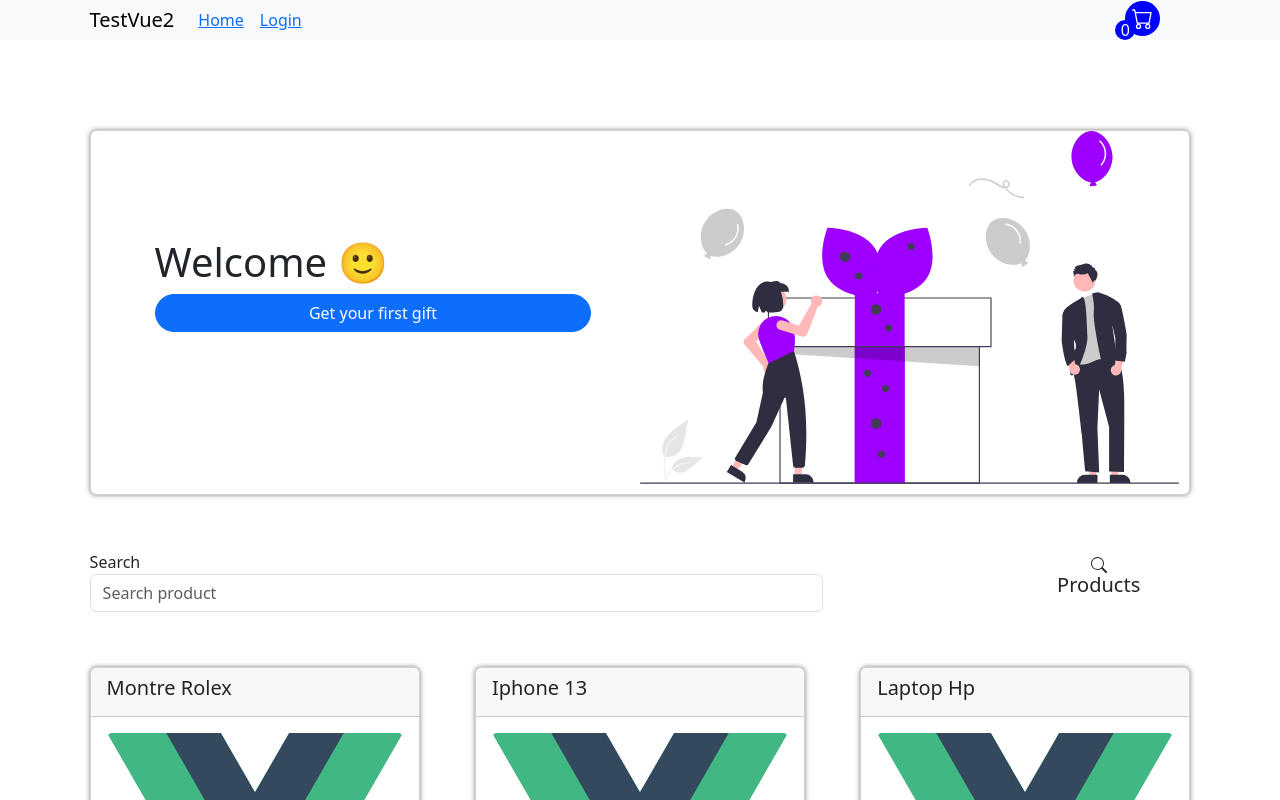
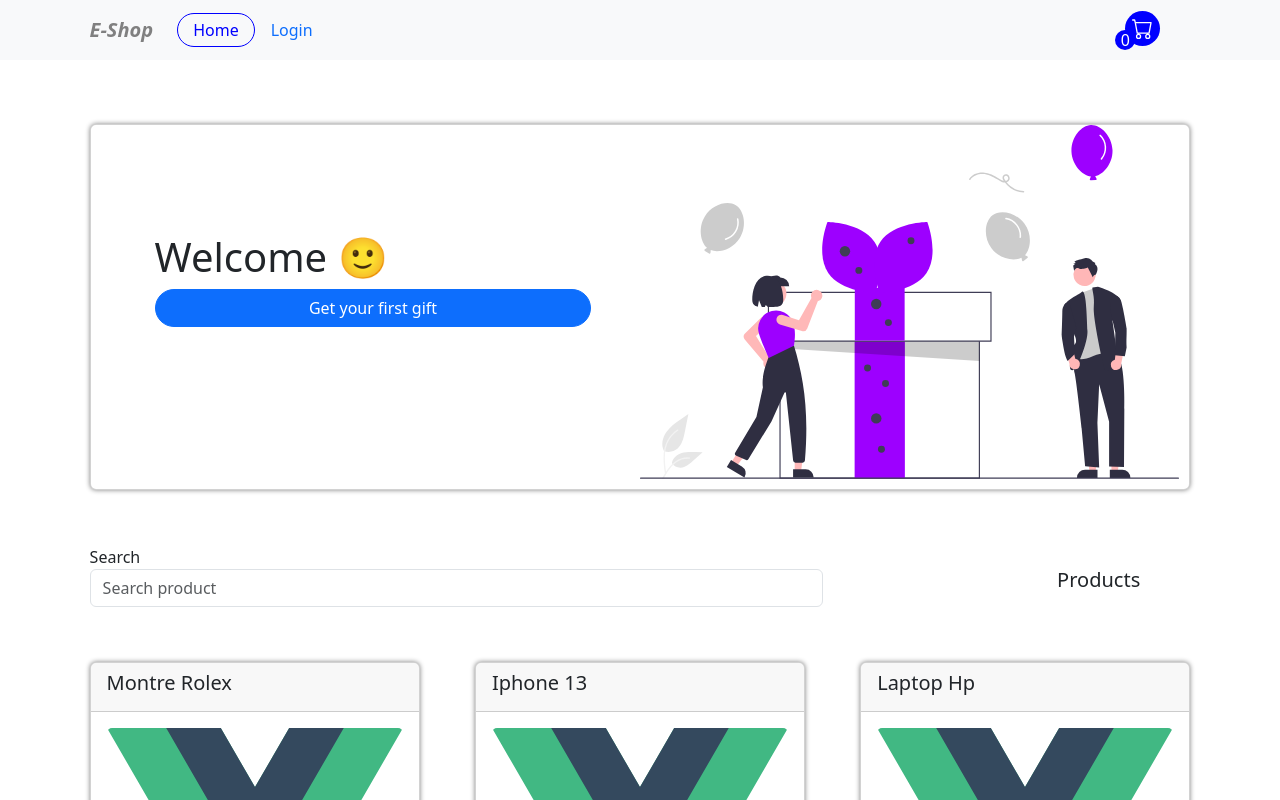
Before and after one commit to BriceNogue/TestVueJs, a Vue app: page / in a window 1280 px wide. Shown: the top 800 px of the page. Built offline with nearby package versions, Linux system fonts and the light colour scheme; some icons are missing.

Commit message:
delete item in cart

```diff
--- a/src/App.vue
+++ b/src/App.vue
@@ -5,6 +5,7 @@ export default {
     return {
       //isCon: false,
       store: store,
+      isCartOpen: false,
     }
   },
 
@@ -46,6 +47,12 @@ export default {
       //this.getStat();
       e.preventDefault();
     },
+    toggleCart() {
+      this.isCartOpen = !this.isCartOpen
+    },
+    removeProduct(product) {
+      store.cart.splice(store.cart.indexOf(product),1);
+    }
 
     /*getStat() {
       if (localStorage.getItem('connectedUser')) {
@@ -64,29 +71,29 @@ export default {
   <div id="app">
     <header>
       <nav class="navbar navbar-expand-sm navbar-light bg-light">
-        <a class="navbar-brand" href="#">TestVue2</a>
+        <a class="navbar-brand logo" href="#">E-Shop</a>
         <button class="navbar-toggler d-lg-none" type="button" data-toggle="collapse" data-target="#collapsibleNavId"
           aria-controls="collapsibleNavId" aria-expanded="false" aria-label="Toggle navigation">
           <span class="navbar-toggler-icon"></span>
         </button>
         <div class="collapse navbar-collapse" id="collapsibleNavId">
           <ul class="navbar-nav mr-auto mt-2 mt-lg-0">
-            <li class="nav-item active">
+            <li class="nav-item">
               <a class="nav-link">
                 <router-link to="/">Home</router-link>
               </a>
             </li>
             <li class="nav-item">
-              <a class="nav-link" v-if="!store.isConnected">
+              <a class="nav-link btn-login" v-if="!store.isConnected">
                 <router-link to="login">Login</router-link>
               </a>
-              <a class="nav-link" v-else @click.prevent="logout">
+              <a class="nav-link btn-logout" v-else @click.prevent="logout">
                 <router-link to="login">Logout</router-link>
               </a>
             </li>
           </ul>
         </div>
-        <div class="cart">
+        <div class="cart-btn" @click="toggleCart()">
           <div>
             <b-icon icon="cart"></b-icon>
           </div>
@@ -100,19 +107,77 @@ export default {
       </nav>
     </header>
 
+    <div class="card cart" v-show="isCartOpen">
+      <div class="card-header">
+        <h5 class="card-title">{{ store.cart.length }} Prods</h5>
+      </div>
+      <div class="card-body">
+        <div class="card" v-for="prod in store.cart">
+          <div>
+            <div>
+              <strong>{{ prod.pName }}</strong>
+            </div>
+            <div>
+              <b>{{ prod.price }}</b>
+            </div>
+          </div>
+          <div class="card-actions">
+            <div>
+              <b-icon icon="cart-x" @click.prevent="removeProduct(prod)" class="cash-coin" aria-hidden="true"></b-icon>
+            </div>
+          </div>
+        </div>
+      </div>
+      <div class="card-footer">
+        <b-button size="sm" class="mb-2 btn-cart" variant="primary" v-on:click.prevent="buyProduct(product)">
+          <b-icon icon="cash-coin" aria-hidden="true"></b-icon> Bey Now
+        </b-button>
+      </div>
+    </div>
+
     <router-view />
 
   </div>
 </template>
 
 <style scoped>
+#app {
+  position: relative;
+}
+
 nav {
+  height: 60px;
   padding: 0 7% 0 7%;
 }
-.cart {
+
+nav a.router-link-exact-active {
+  color: blue;
+  border: solid 1px;
+  padding: 5px 15px 5px 15px;
+  border-radius: 50px;
+}
+
+.logo {
+  color: gray;
+  font-weight: bold;
+  font-style: italic;
+}
+
+.navbar-nav {
+  display: flex;
+  align-items: center;
+}
+
+.nav-item a {
+  text-decoration-line: none;
+  font-weight: 500;
+}
+
+.cart-btn {
   position: relative;
 }
-.b-icon  {
+
+.cart-btn .b-icon {
   margin-right: 30px;
   width: 35px;
   height: 35px;
@@ -123,7 +188,7 @@ nav {
   transition: ease 0.5s;
 }
 
-.cart:hover {
+.cart-btn:hover {
   scale: 1.1;
 }
 
@@ -135,6 +200,7 @@ nav {
   bottom: -1px;
   left: -10px;
 }
+
 .cart-number p {
   background-color: blue;
   width: 20px;
@@ -146,4 +212,54 @@ nav {
   display: flex;
   color: white;
 }
-</style>
+
+.cart {
+  width: 300px;
+  position: absolute;
+  right: 7%;
+  z-index: 1;
+}
+
+.card-footer .btn-cart {
+  width: 100%;
+  display: flex;
+  justify-content: space-between;
+  align-items: center;
+  border-radius: 50px;
+  font-weight: bold;
+  padding: 10px 15px 10px 15px;
+}
+
+.card-body {
+  max-height: 300px;
+  overflow-x: hidden;
+}
+.cash-coin {
+  width: 30px;
+  height: 30px;
+  padding: 5px;
+  border-radius: 50px;
+  display: flex;
+  justify-content: center;
+  align-items: center;
+  color: red;
+}
+.cash-coin:hover {
+  background-color: #f8cbcb;
+}
+.card-body .card {
+  margin-bottom: 15px;
+  padding: 5px 15px 5px 15px;
+  display: flex;
+  flex-direction: row;
+  justify-content: space-between;
+  transition: 0.5s;
+}
+.card-actions {
+  display: flex;
+  align-items: center;
+}
+
+.card-body .card:hover {
+  scale: 1.1;
+}</style>
--- a/src/components/ProductCard.vue
+++ b/src/components/ProductCard.vue
@@ -1,4 +1,16 @@
 <template>
+    <div>
+        <div class="form-group search">
+            <div class="col-8">
+                <label for="">Search</label>
+                <input type="search" class="form-control" name="" id="" aria-describedby="helpId"
+                    placeholder="Search product">
+            </div>
+            <div class="col-2 nbr-prod">
+                <b-icon icon="search" aria-hidden="true"></b-icon>
+                <h5>Products</h5>
+            </div>
+        </div>
         <div class="products">
             <div class="card" v-for="product in store.products" :key="product.id">
                 <div class="card-header">
@@ -25,6 +37,7 @@
                 </div>
             </div>
         </div>
+    </div>
 </template>
 
 <script>
@@ -35,10 +48,27 @@ export default {
     data() {
         return {
             store: store,
-            isOutOfStock: false,
         }
     },
+    mounted() {
+
+    },
+    computed: {
+
+    },
     methods: {
+        /*checkCart(product) {
+            store.cart.forEach(prod => {
+            if(prod.id === product.id){
+                console.log('True');
+                return true;
+            } else {
+                console.log('false');
+                return false;
+            }
+        })
+        },*/
+
         addToCart(product) {
             if (product.qStock > 0) {
                 store.cart.push(product)
@@ -53,14 +83,24 @@ export default {
                 alert(product.pName + " is out of stock!");
             }
         }
-    },
-    mounted() {
-        console.log(store.cart);
     }
 }
 </script>
 
 <style scoped>
+.search {
+  padding-top: 5%;
+  display: flex;
+  flex-direction: row;
+  align-items: center;
+  justify-content: space-between;
+}
+.nbr-prod {
+  display: flex;
+  flex-direction: column;
+  justify-content: center;
+  align-items: center;
+}
 .products {
     padding-top: 5%;
     display: flex;
@@ -123,4 +163,5 @@ export default {
     .card-img {
         display: block;
     }
-}</style>
+}
+</style>
--- a/src/views/HomeView.vue
+++ b/src/views/HomeView.vue
@@ -34,17 +34,6 @@ export default {
       </div>
     </div>
 
-    <div class="form-group search">
-      <div class="col-8">
-        <label for="">Search</label>
-        <input type="search" class="form-control" name="" id="" aria-describedby="helpId" placeholder="Search product">
-      </div>
-      <div class="col-2 nbr-prod">
-        <b-icon icon="search" aria-hidden="true"></b-icon>
-        <h5>Products</h5>
-      </div>
-    </div>
-
     <div>
       <product-card></product-card>
     </div>
@@ -53,7 +42,7 @@ export default {
 
 <style scoped>
 main {
-  padding: 7%;
+  padding: 5% 7% 5% 7%;
 }
 .card-1 {
   padding: 0 10px 10px 10px;
@@ -78,17 +67,4 @@ main {
 .card-image {
   width: 100%;
 }
-.search {
-  padding-top: 5%;
-  display: flex;
-  flex-direction: row;
-  align-items: center;
-  justify-content: space-between;
-}
-.nbr-prod {
-  display: flex;
-  flex-direction: column;
-  justify-content: center;
-  align-items: center;
-}
 </style>
```
Lines whose indentation alone changed are shown as unchanged.
